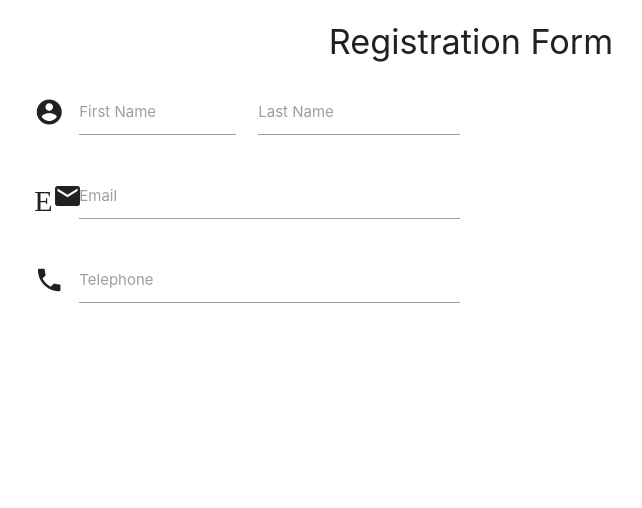
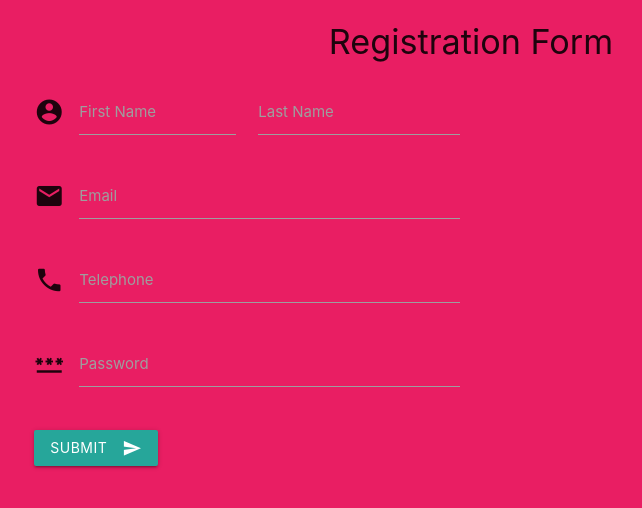
Before and after one commit to developerdjango/my_repo, a Django app: page / in a window 1280 px wide. Shown: the top 508 px of the page, without its empty margins (169-811 px from the left). Run offline with Django 3.2, Linux system fonts and the light colour scheme.

Commit message:
Four commit

```diff
--- a/templates/index.html
+++ b/templates/index.html
@@ -16,7 +16,7 @@
               <label for="icon_prefix">Last Name</label>
             </div>
               <div class="input-field col s12">
-              <i class="material-icons prefix">Email</i>
+              <i class="material-icons prefix">email</i>
               <input id="icon_email" type="tel" class="validate">
               <label for="icon_telephone">Email</label>
             </div>
@@ -25,7 +25,16 @@
               <input id="icon_telephone" type="tel" class="validate">
               <label for="icon_telephone">Telephone</label>
             </div>
+              <div class="input-field col s12">
+                  <i class="material-icons prefix">password</i>
+                  <input id="icon_password" type="password" class="validate">
+                  <label for="icon_password">Password</label>
+                </div>
           </div>
+
+              <button class="btn waves-effect waves-light" type="submit" name="action">Submit
+                <i class="material-icons right">send</i>
+              </button>
         </form>
       </div>
     </div>
--- a/templates/master.html
+++ b/templates/master.html
@@ -8,7 +8,7 @@
     <link href="https://fonts.googleapis.com/icon?family=Material+Icons" rel="stylesheet">
     <script src="{% static 'js/materialize.min.js' %}"></script>
 </head>
-<body>
+<body class="pink">
 {% block content %}
 
 {% endblock %}
```
